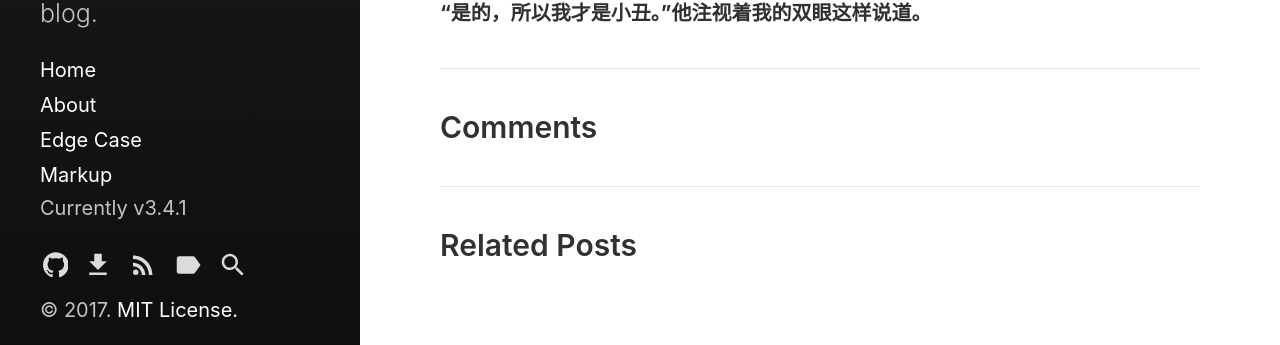
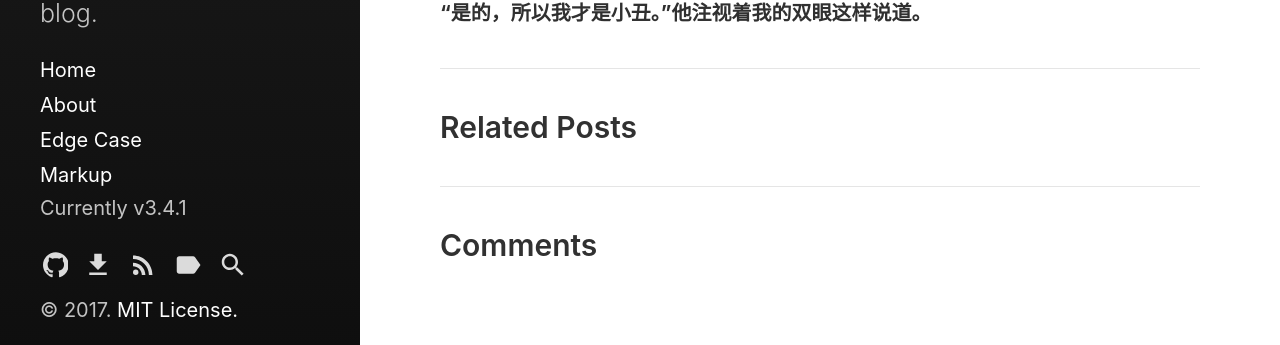
Before and after one commit to taisenki/taisenki.github.io, a Jekyll site: the page built from _posts/2017-08-25-小丑.md, in a window 1280 px wide. Shown: the part 1427-1772 px from the top of the page. Built offline with Jekyll 4.4.1, drawn with Linux system fonts in a browser that asks for light colours; comment, search, counter and statistics services are not loaded.

Commit message:
添加评论功能

```diff
--- a/_config.yml
+++ b/_config.yml
@@ -6,8 +6,10 @@ highlighter:  rouge
 title:            "Taisenki's Babylon"
 tagline:          "A Jekyll theme"
 description:      "Taisenki's personal blog."
-url:              https://fongandrew.github.io/hydeout
+url:              https://taisenki.github.io/blog
 baseurl:          # the optional subpath of your site, e.g. "/blog"
+
+intensedebate_comments:	true
 
 author:
   name:           'Taisenki'
--- /dev/null
+++ b/_includes/intensedebate-comments.html
@@ -0,0 +1,14 @@
+{% if page.comments != false %}
+  <section class="comments">
+    <h2>Comments</h2>
+    {% if page.comments != false %}
+    <script>
+		var idcomments_acct = '0b1691d19d17777f734b07fbcb851abd';
+		var idcomments_post_id = '{{ page.url }}';;
+		var idcomments_post_url;
+	</script>
+	<span id="IDCommentsPostTitle" style="display:none"></span>
+	<script type='text/javascript' src='https://www.intensedebate.com/js/genericCommentWrapperV2.js'></script>
+	{% endif %}
+  </section>
+{% endif %}
--- a/_layouts/post.html
+++ b/_layouts/post.html
@@ -13,6 +13,8 @@ layout: default
     {% include post-tags.html post=page %}
   </div>
 
-  {% include comments.html %}
   {% include related_posts.html %}
+  {% if site.intensedebate_comments %}
+     {% include intensedebate-comments.html %}
+  {% endif %}
 </div>
```
